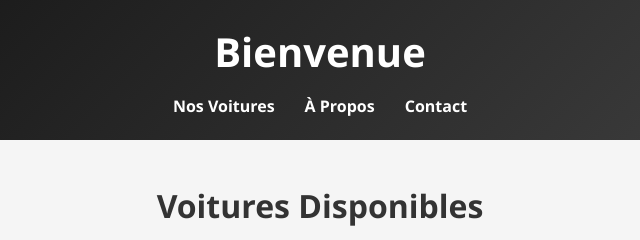
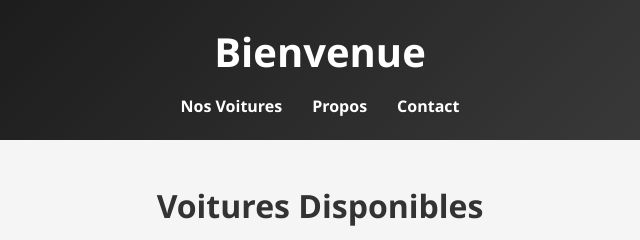
Before and after one commit to Redaachchab/projet-, a plain HTML site: page src/index.html in a window 1280 px wide. Shown: the top 240 px of the page, 320-960 px from the left. Drawn offline with Linux system fonts and the light colour scheme; files whose address does not match are found by name.

Commit message:
commit test 1

```diff
--- a/src/index.html
+++ b/src/index.html
@@ -12,7 +12,7 @@
         <nav>
             <ul>
                 <li><a href="#listings">Nos Voitures</a></li>
-                <li><a href="#about">À Propos</a></li>
+                <li><a href="#about"> Propos</a></li>
                 <li><a href="#contact">Contact</a></li>
             </ul>
         </nav>
```
